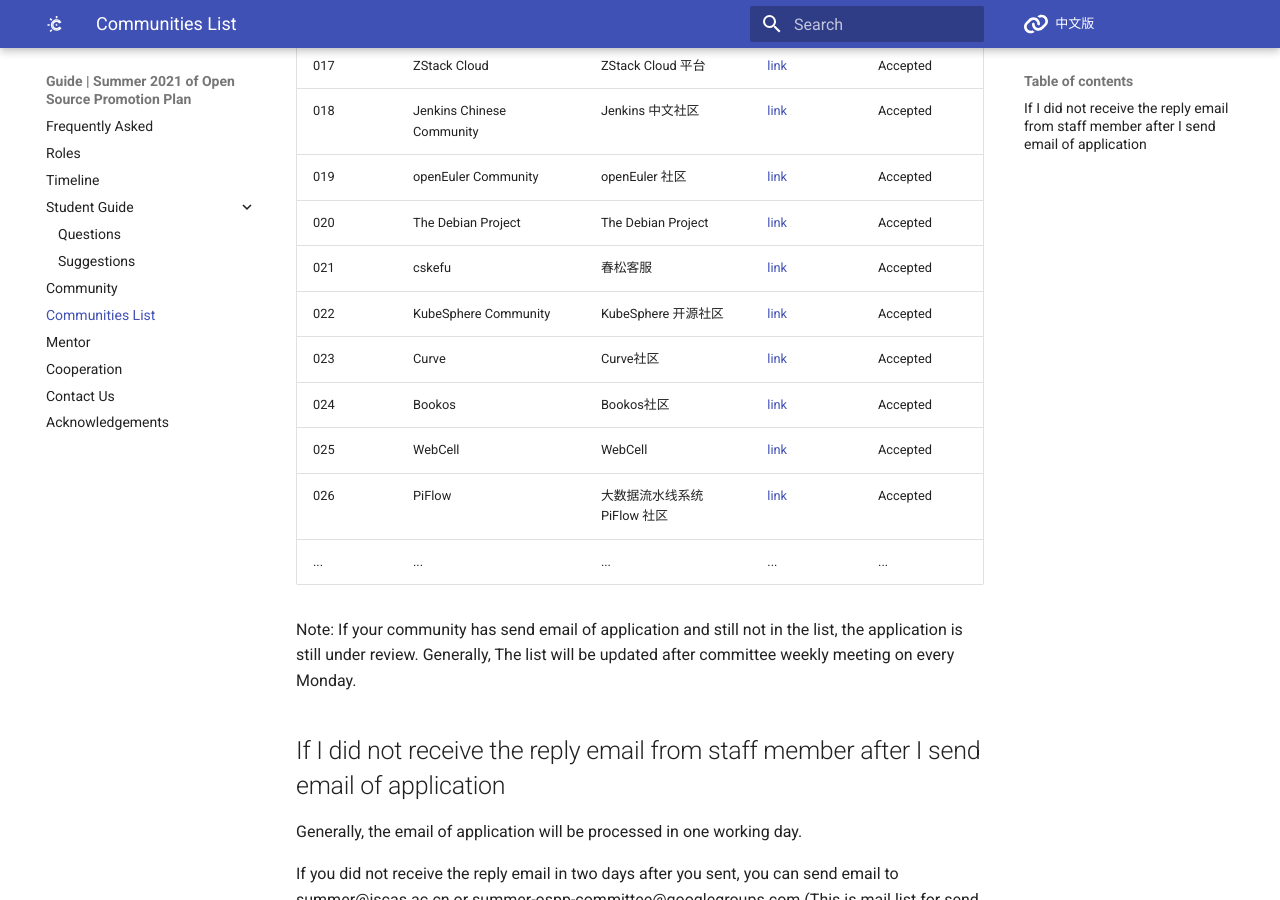
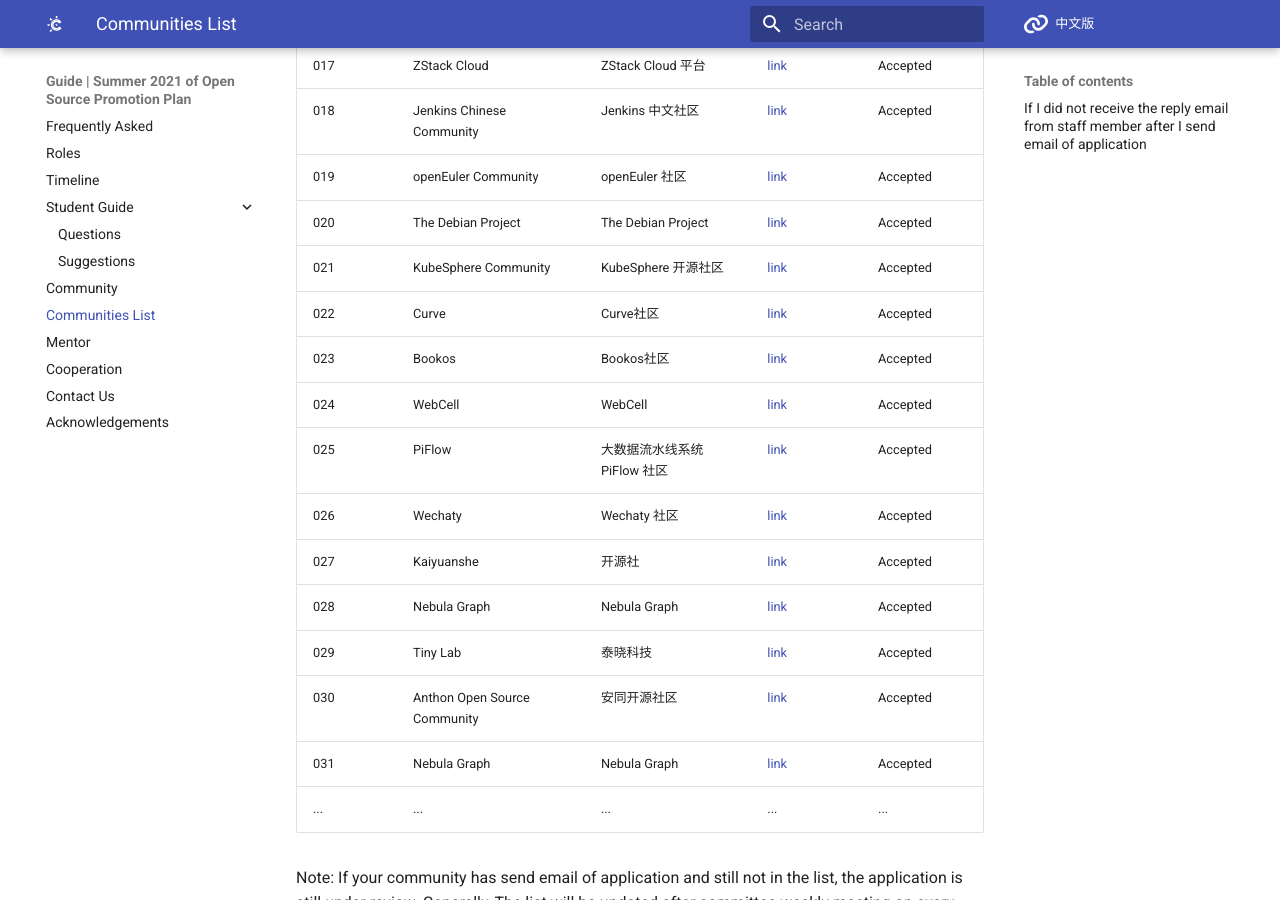
Before and after one commit to summer-ospp/help-en, an MkDocs documentation site: the page built from docs/communities-list.md, in a window 1280 px wide and 900 px high, scrolled down 1177 px. Built offline with MkDocs 1.6.1 and Material for MkDocs 9.7.7, drawn with Linux system fonts in a browser that asks for light colours; comment, search, counter and statistics services are not loaded.

Commit message:
Update communities-list.md

```diff
--- a/docs/communities-list.md
+++ b/docs/communities-list.md
@@ -26,13 +26,19 @@ Before the deadline (Apr 30th, 2021) of application for community, this list wil
 | 018  | Jenkins Chinese Community | Jenkins 中文社区       | [link](https://jenkins-zh.cn/)                         | Accepted            |
 | 019  | openEuler Community     | openEuler 社区          | [link](https://openeuler.org/)                         | Accepted             |
 | 020  | The Debian Project      | The Debian Project      | [link](https://www.debian.org)                         | Accepted             |
-| 021	 | cskefu                  |	春松客服                |	[link](https://github.com/chatopera/cskefu)            | Accepted             |
-| 022  | KubeSphere Community    | KubeSphere 开源社区      | [link](https://kubesphere.io/)                         | Accepted             |
-| 023  | Curve                   | Curve社区                | [link](https://www.opencurve.io/)                      | Accepted             |
-| 024  | Bookos                  | Bookos社区               | [link]( https://www.book-os.org)                       | Accepted             |
-| 025  | WebCell                 | WebCell                 | [link](https://web-cell.dev/)                           | Accepted             |
-| 026  | PiFlow                 | 大数据流水线系统 PiFlow 社区 | [link](https://github.com/cas-bigdatalab/piflow)      | Accepted             |
+| 021  | KubeSphere Community    | KubeSphere 开源社区      | [link](https://kubesphere.io/)                         | Accepted             |
+| 022  | Curve                   | Curve社区                | [link](https://www.opencurve.io/)                      | Accepted             |
+| 023  | Bookos                  | Bookos社区               | [link]( https://www.book-os.org)                       | Accepted             |
+| 024  | WebCell                 | WebCell                 | [link](https://web-cell.dev/)                           | Accepted             |
+| 025  | PiFlow                 | 大数据流水线系统 PiFlow 社区 | [link](https://github.com/cas-bigdatalab/piflow)      | Accepted             |
+| 026  | Wechaty                 | Wechaty 社区              | [link](https://wechaty.js.org/)                        | Accepted             |
+| 027  | Kaiyuanshe              | 开源社                    | [link](https://kaiyuanshe.cn/)                         | Accepted             |
+| 028  | Nebula Graph            | Nebula Graph              | [link](https://nebula-graph.io)                        | Accepted             |
+| 029  | Tiny Lab                | 泰晓科技                   | [link](http://tinylab.org)                             | Accepted             |
+| 030  | Anthon Open Source Community   | 安同开源社区        | [link](https://nebula-graph.io)                        | Accepted             |
+| 031  | Nebula Graph            | Nebula Graph              | [link](https://nebula-graph.io)                        | Accepted             |
 | ...  | ...                     | ...                      | ...                                                    | ...                  |
+
 
 Note: If your community has send email of application and still not in the list, the application is still under review. Generally, The list will be updated after committee weekly meeting on every Monday.
 
```
